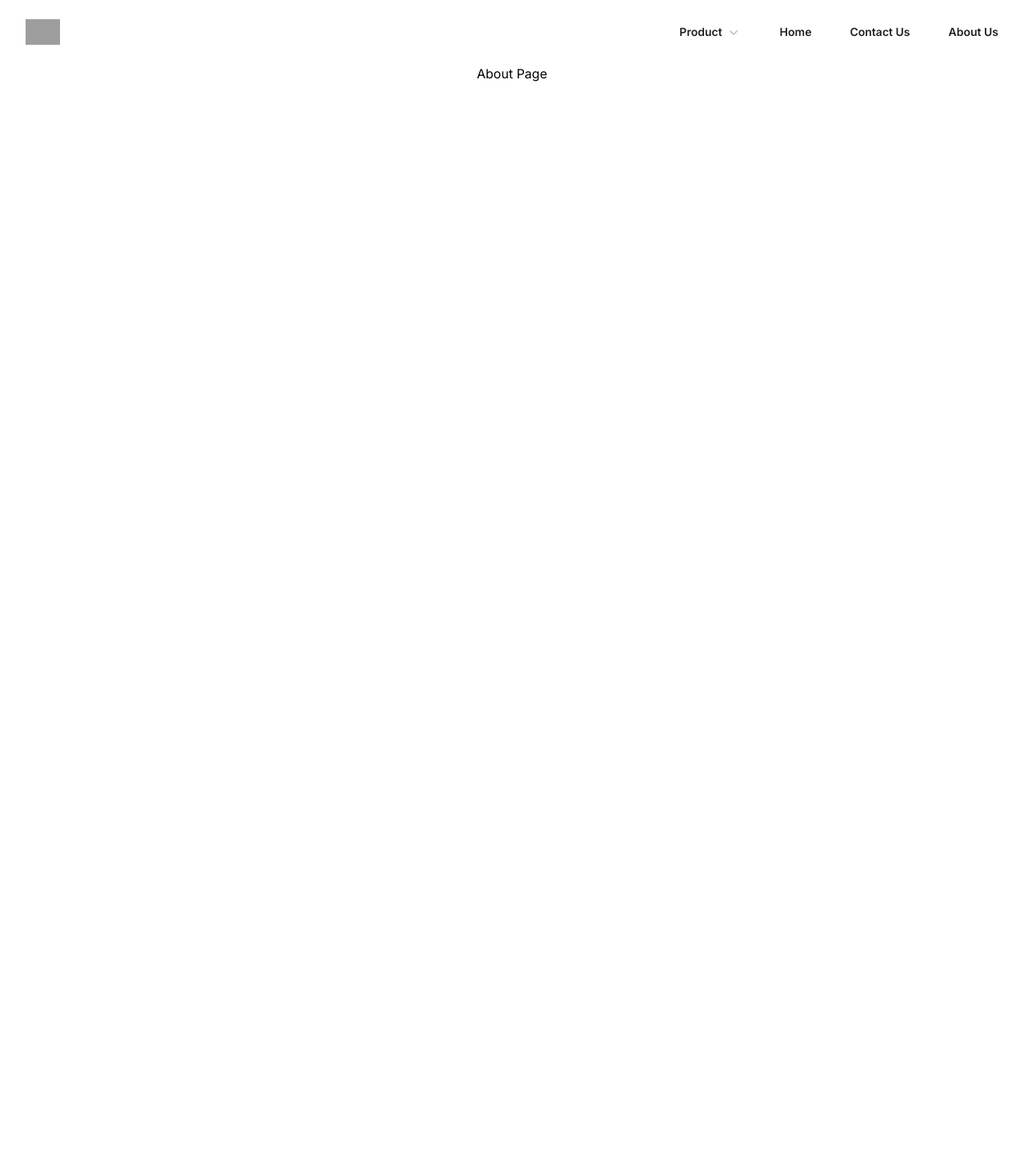
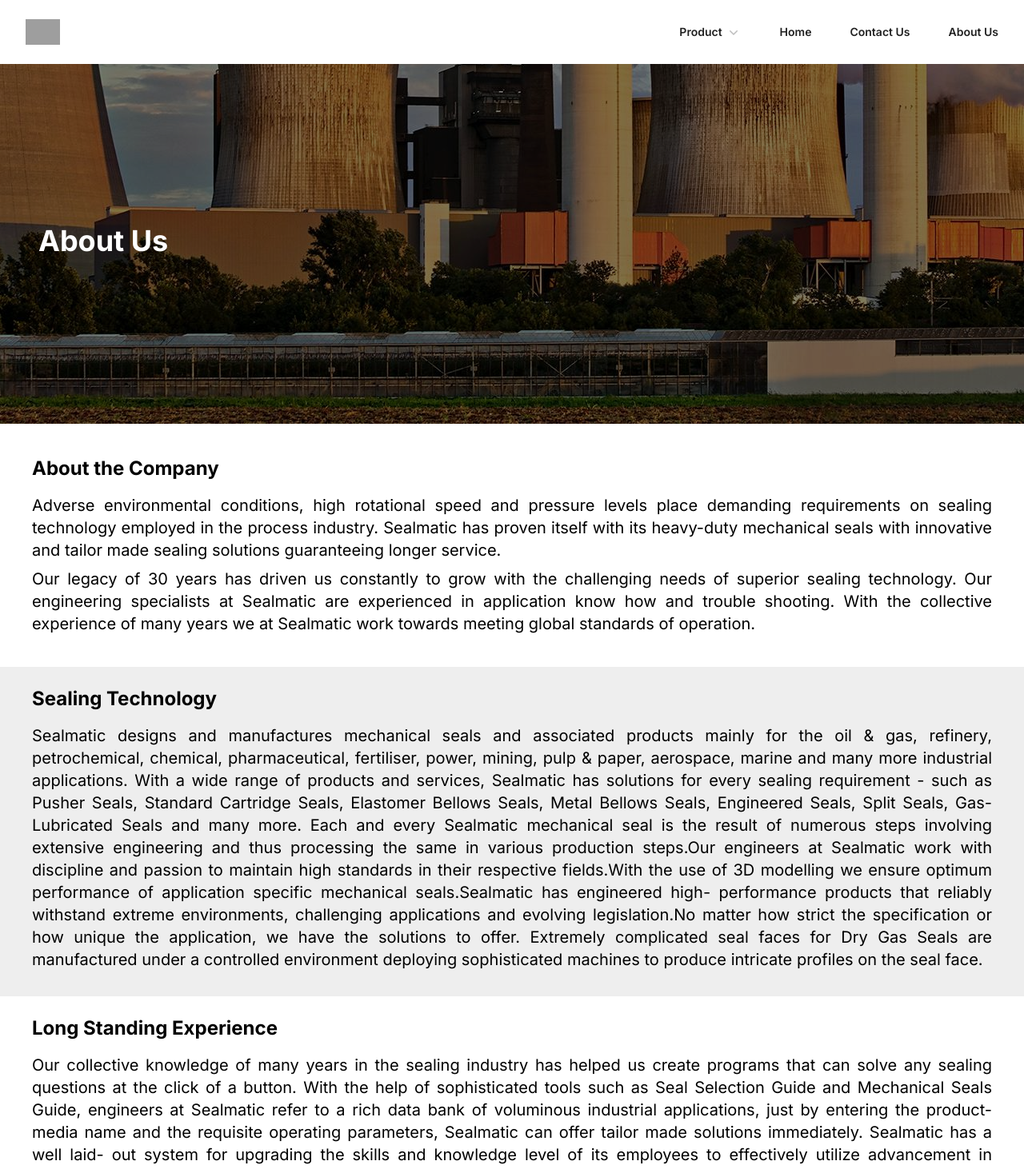
Before and after one commit to Nirvana2299/s_matic, a Next.js app: page /about in a window 1280 px wide. Shown: the top 1462 px of the page at 80% size. Before the commit the page ends 800 px from the top, so only its background shows below. Built offline with nearby package versions, Linux system fonts and the light colour scheme; grey boxes are pictures that could not be loaded.

Commit message:
modified:   src/app/about/page.js modified:   src/app/components/navbar.js modified:   src/app/contactus/page.js modified:   src/pages/products/[name].js

```diff
--- a/src/app/about/page.js
+++ b/src/app/about/page.js
@@ -1,12 +1,53 @@
+import Footer from "../components/footer";
 import Navbar from "../components/navbar";
+import aboutData from "@/utils/aboutData";
 
 export default function Page() {
+    console.log(aboutData);
     return <>
-    <Navbar />
-        <div className="flex justify-center align-center">
-            <h1>
-                About Page
-            </h1>
-        </div>
+        <Navbar />
+        <main className="h-full w-full text-start md:text-justify">
+            <section before='' className='relative min-h-[450px] w-full before:content-[attr(before)] before:bg-bottom before:bg-factory-image before:absolute before:inset-x-0 before:inset-y-0 before:brightness-50 text-white bg-bottom flex justify-center lg:justify-start items-center'>
+                <div className='relative flex items-center lg:w-[1200px] mx-auto'>
+                    <div className='mb-2 xl:mx-2 md:mx-10'>
+                        <p className="text-3xl lg:text-4xl font-bold">About Us</p>
+                    </div>
+                </div>
+            </section>
+            <section className="max-w-[1200px] xl:mx-auto mx-4 md:mx-10 my-10 text-xl">
+                <h3 className="text-2xl font-bold mb-4">About the Company</h3>
+                <p className="mb-2">Adverse environmental conditions, high rotational speed and pressure levels place demanding requirements on sealing technology employed in the process industry. Sealmatic has proven itself with its heavy-duty mechanical seals with innovative and tailor made sealing solutions guaranteeing longer service.</p>
+                <p>Our legacy of 30 years has driven us constantly to grow with the challenging needs of superior sealing technology. Our engineering specialists at Sealmatic are experienced in application know how and trouble shooting. With the collective experience of many years we at Sealmatic work towards meeting global standards of operation.</p>
+            </section>
+            <section className="my-10 text-xl">
+                {
+                    aboutData.map((el, i) =>
+                        <div key={el.id} className={`${i % 2 ? '' : 'bg-gray-200'} `}><div className="lg:max-w-[1200px] py-6 xl:mx-auto mx-4 md:mx-10"><h3 className="text-2xl font-bold mb-4">{el.title}</h3><p className="mb-2">{el.details}</p></div></div>
+
+                    )
+                }
+            </section>
+            <section className="bg-gray-200 py-10">
+                <div className="max-w-[1200px] xl:mx-auto mx-4 md:mx-10 text-xl">
+                    <h3 className="text-2xl font-bold mb-4">About Us</h3>
+                    <p className="mb-2">Sealmatic designs and manufactures mechanical seals and associated products mainly for the oil & gas, chemical, pharmaceutical, pulp & paper, power, mining and many more industrial applications.</p>
+                    <p className="mb-2">Today, it provides the most complete selection of engineered mechanical seals and sealing support systems. Sealmatic products are globally recognized as a trusted brand in the process industry.</p>
+                    <p className="mb-2">Sealmatic can help relieve stress and reduce the life cycle costs associated with the most important aspects of plant operation. Dedicated to delivering the highest quality support, Sealmatic services and solutions integrates hydraulic, mechanical and materials engineering knowledge with creative solutions. It improves equipment reliability and system performance, reduces energy consumption and improves the safety and environmental impact of operations.</p>
+                    <p className="mb-2">Sealmatic has a longstanding tradition of providing mechanical seals and sealing services that are trusted by the industry. Sealmatic mechanical seals represent a collection of trusted products that are supported by strong aftermarket services, providing users with both safety and environmental benefits.</p>
+                    <p className="mb-2">Sealmatic mechanical seals are used on a variety of rotating equipment, including pumps, compressors, mixers, steam turbines and other speciality equipment, primarily in the oil and gas, pharmaceutical, chemical processing, mineral and ore processing and general industries.</p>
+                    <p className="mb-2">Sealmatic products guarantee highest quality standards & application know-how with full service to its customers.</p>
+                </div>
+            </section>
+            <section className=" py-10">
+                <div className="max-w-[1200px] xl:mx-auto mx-4 md:mx-10 text-xl">
+                    <h3 className="text-2xl font-bold mb-4">Disclaimer</h3>
+                    <p className="mb-2">The specifications, drawings, images etc included in this catalogue are intended to be generic and must be interpreted as equivalent or functionally equivalent. The identification of many items is facilitated by illustrations (photographs and general assembly drawings) and mention of, or reference to any specific standards, or trade names, including those that might appear on the photographs, drawings, images etc is intended for illustration purposes only, and does not imply an endorsement or imitation or preference of any specific standard, brand, manufacturer or supplier. Neither does the information imply the availability of any mentioned items. The items discussed alongwith the images, drawings etc portrayed are representative of industry catalogues, standards, terminology and specifications and hence accounting for any resemblance which otherwise may be co-incidental.</p>
+                    <p className="mb-2">This Catalogue does not contain any guarantee or agreed quality of products or any warranty of merchantability, fitness for a particular purpose and non-infringement.</p>
+                    <p className="mb-2">The data and information contained herein are being provided for information only and without responsibility, and Sealmatic India Ltd makes no representations or warranties, either expressed or implied, as to the accuracy, completeness, or fitness for a particular purpose. Sealmatic does not accept any responsibility or liability with regard to the reliance on, or use of this data and information.</p>
+                    <p>Sealmatic is continuously improving and upgrading their products with respect to quality and application and therefore any changes made to the catalogue may be made without any notice.</p>
+                </div>
+            </section>
+        </main>
+        <Footer />
     </>
 }
--- a/src/app/components/navbar.js
+++ b/src/app/components/navbar.js
@@ -35,10 +35,10 @@
         <header className="z-10 bg-white sticky left-0 right-0 top-0">
             <nav className="mx-auto flex max-w-7xl items-center justify-between p-6 lg:px-8 " aria-label="Global">
                 <div className="flex lg:flex-1">
-                    <a href="#" className="-m-1.5 p-1.5">
+                    <Link href={{pathname: '/'}} className="-m-1.5 p-1.5">
                         <span className="sr-only">Your Company</span>
                         <img className="h-8 w-auto" src="https://tailwindui.com/img/logos/mark.svg?color=indigo&shade=600" alt="" />
-                    </a>
+                    </Link>
                 </div>
                 <div className="flex lg:hidden">
                     <button
@@ -93,13 +93,19 @@
                         </Transition>
                     </Popover>
 
-                    <Link href="/" className="text-sm font-semibold leading-6 text-gray-900 hover:text-violet-600">
+                    <Link href={{
+                        pathname: `/`,
+                    }} className="text-sm font-semibold leading-6 text-gray-900 hover:text-violet-600">
                         Home
                     </Link>
-                    <Link href="contactus" className="text-sm font-semibold leading-6 text-gray-900 hover:text-violet-600">
+                    <Link href={{
+                        pathname: `/contactus`,
+                    }} className="text-sm font-semibold leading-6 text-gray-900 hover:text-violet-600">
                         Contact Us
                     </Link>
-                    <Link href="about" className="text-sm font-semibold leading-6 text-gray-900 hover:text-violet-600">
+                    <Link href={{
+                        pathname: `/about`,
+                    }} className="text-sm font-semibold leading-6 text-gray-900 hover:text-violet-600">
                         About Us
                     </Link>
                 </Popover.Group>
--- a/src/app/contactus/page.js
+++ b/src/app/contactus/page.js
@@ -1,10 +1,11 @@
+import ContactUs from "../components/contactUs";
+import Footer from "../components/footer";
 import Navbar from "../components/navbar";
 
 export default function Page() {
     return <>
     <Navbar />
-        <div>
-            <h1>Contact US</h1>
-        </div>
+       <ContactUs />
+        <Footer />
     </>
 }
--- a/src/pages/products/[name].js
+++ b/src/pages/products/[name].js
@@ -32,16 +32,17 @@
                             <p className='text-3xl lg:text-4xl'>{product.name}</p>
                         </div>
                         <Image className='hidden md:block' alt={product.imageAltText} src={product.image} width={250} height={250} />
-
                     </div>
                 </section>
                 <section className='flex flex-col md:flex-row md:justify-between w-full lg:w-[1000px] mx-auto my-4 md:my-8 lg:my-10'>
                     <ProductAccordian productProp={{ name: product.name, }} />
                     <ProductDescription product={{ name: product.name, productsDescription: product.productsDescription }} />
-                    <Image className='p-4 md:p-2 lg:p-0' src={product.image} width={0}
-                        height={0}
-                        sizes="100vw"
-                        style={{ width: '90%', height: '90%' }} />
+                    <Image className='p-4 md:p-2 lg:p-0' src={product.image} width={400}
+                        height={300}
+                        // sizes="100vw"
+                        // style={{ width: '90%', height: '90%' }}
+
+                        />
                 </section>
             </main>
             <Footer />
```
